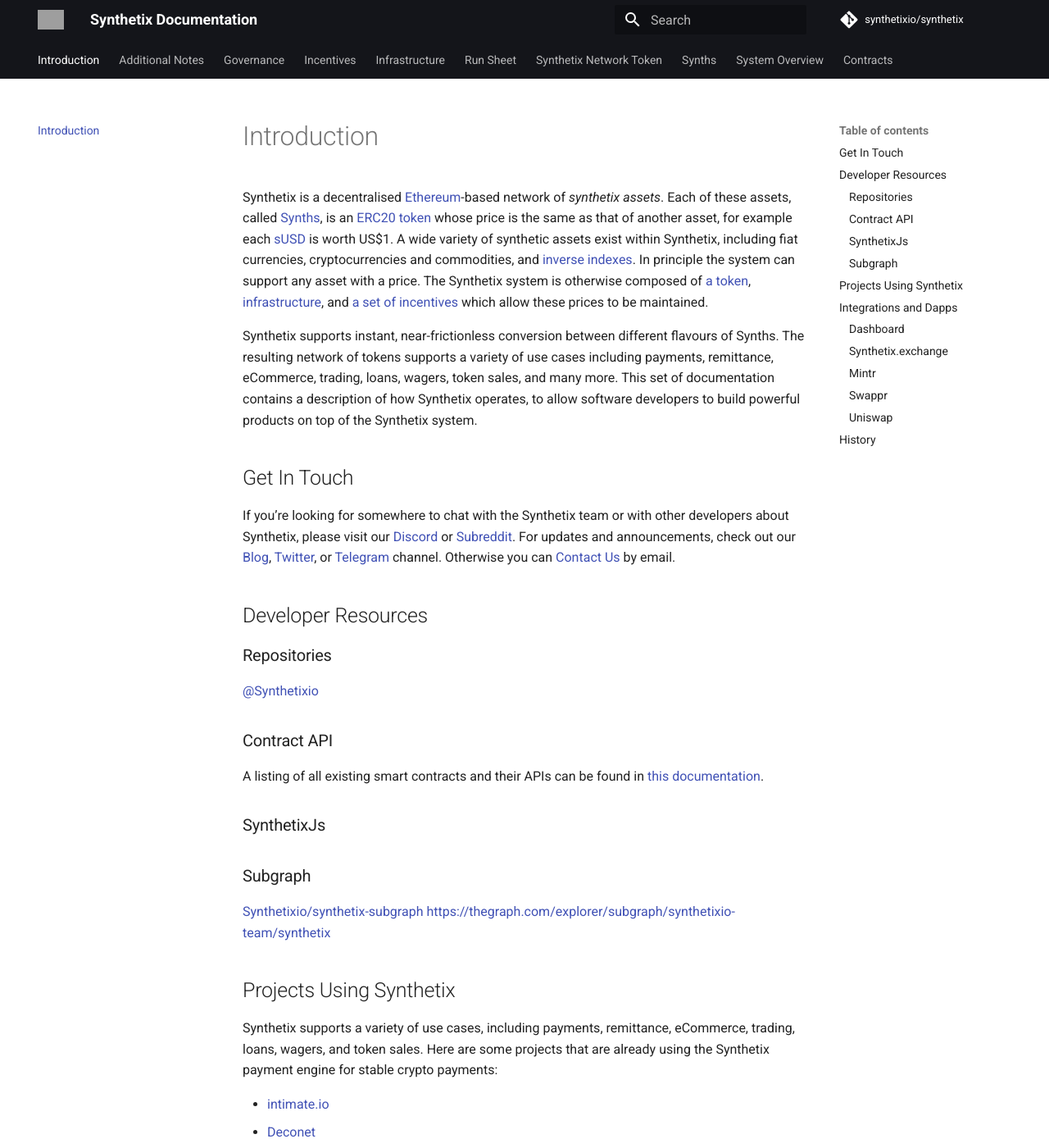
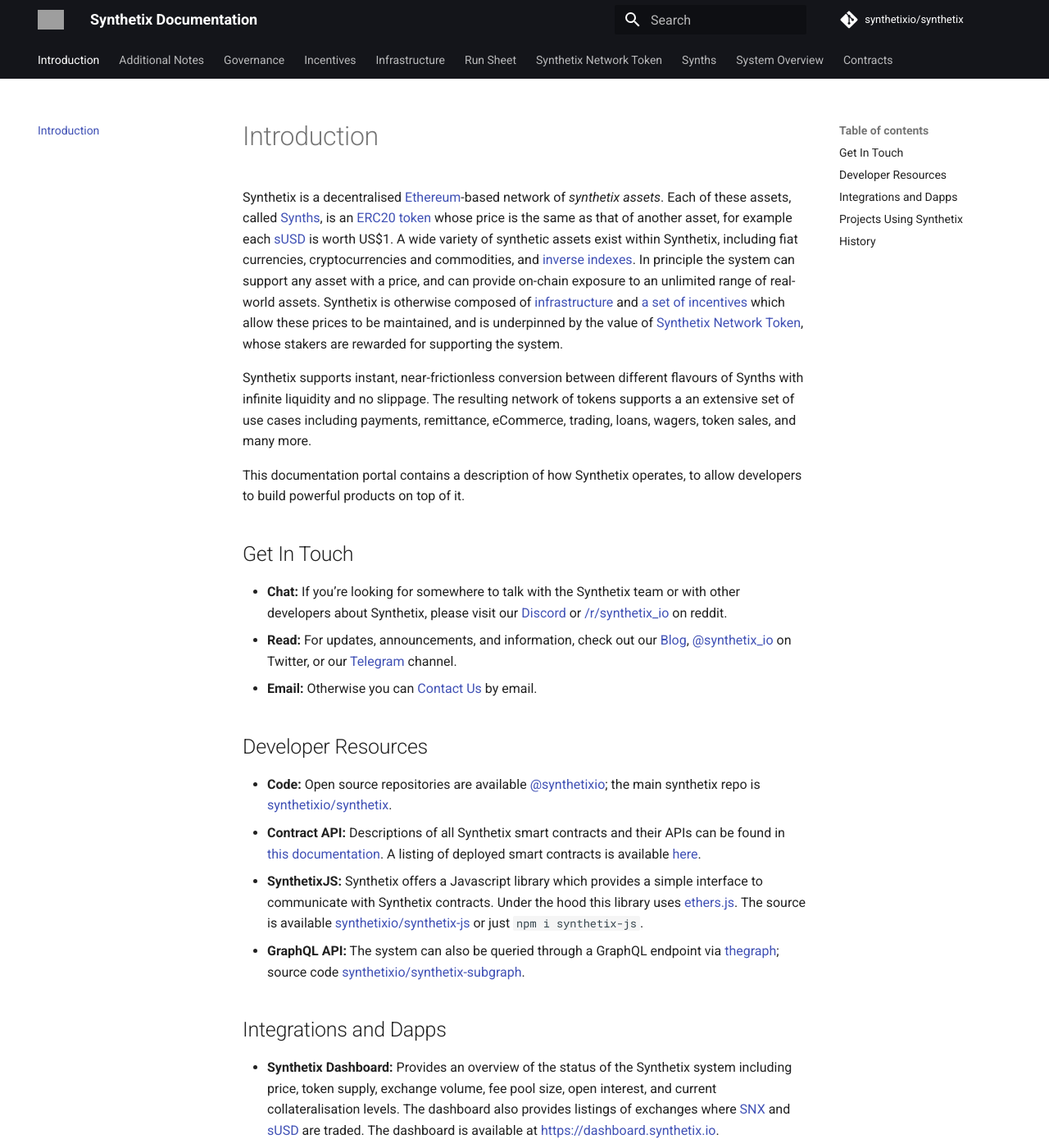
Before and after one commit to Synthetixio/synthetix, an MkDocs documentation site: the page built from docs/index.md, in a window 1280 px wide and 1400 px high. Shown: the whole window at 82% size. Built offline with MkDocs 1.6.1 and Material for MkDocs 9.7.7, drawn with Linux system fonts in a browser that asks for light colours; comment, search, counter and statistics services are not loaded; some of the changed text lies outside the part shown; grey boxes are pictures that could not be loaded.

Commit message:
Flesh out introduction.

```diff
--- a/docs/index.md
+++ b/docs/index.md
@@ -1,36 +1,38 @@
 # Introduction
 
-Synthetix is a decentralised [Ethereum](https://www.ethereum.org/)-based network of *synthetix assets*. Each of these assets, called [Synths](synths.md), is an [ERC20 token](https://theethereum.wiki/w/index.php/ERC20_Token_Standard) whose price is the same as that of another asset, for example each [sUSD](https://etherscan.io/token/0x57ab1e02fee23774580c119740129eac7081e9d3) is worth US$1. A wide variety of synthetic assets exist within Synthetix, including fiat currencies, cryptocurrencies and commodities, and [inverse indexes](synths.md#inverse-syths). In principle the system can support any asset with a price.
-The Synthetix system is otherwise composed of [a token](synthetix-network-token.md), [infrastructure](infrastructure.md), and [a set of incentives](incentives.md) which allow these prices to be maintained.
+Synthetix is a decentralised [Ethereum](https://www.ethereum.org/)-based network of *synthetix assets*. Each of these assets, called [Synths](synths.md), is an [ERC20 token](https://theethereum.wiki/w/index.php/ERC20_Token_Standard) whose price is the same as that of another asset, for example each [sUSD](https://etherscan.io/token/0x57ab1e02fee23774580c119740129eac7081e9d3) is worth US$1. A wide variety of synthetic assets exist within Synthetix, including fiat currencies, cryptocurrencies and commodities, and [inverse indexes](synths.md#inverse-syths). In principle the system can support any asset with a price, and can provide on-chain exposure to an unlimited range of real-world assets.
+Synthetix is otherwise composed of [infrastructure](infrastructure.md) and [a set of incentives](incentives.md) which allow these prices to be maintained, and is underpinned by the value of [Synthetix Network Token](synthetix-network-token.md), whose stakers are rewarded for supporting the system.
 
-Synthetix supports instant, near-frictionless conversion between different flavours of Synths. The resulting network of tokens supports a variety of use cases including payments, remittance, eCommerce, trading, loans, wagers, token sales, and many more.
-This set of documentation contains a description of how Synthetix operates, to allow software developers to build powerful products on top of the Synthetix system.
+Synthetix supports instant, near-frictionless conversion between different flavours of Synths with infinite liquidity and no slippage. The resulting network of tokens supports a an extensive set of use cases including payments, remittance, eCommerce, trading, loans, wagers, token sales, and many more.
+
+This documentation portal contains a description of how Synthetix operates, to allow developers to build powerful products on top of it.
 
 ## Get In Touch
 
-If you’re looking for somewhere to chat with the Synthetix team or with other developers about Synthetix, please visit our [Discord](https://discordapp.com/invite/AEdUHzt) or [Subreddit](https://reddit.com/r/synthetix_io).
-For updates and announcements, check out our [Blog](https://blog.synthetix.io/), [Twitter](https://twitter.com/synthetix_io), or [Telegram](https://t.me/havven_news) channel. Otherwise you can [Contact Us](https://www.synthetix.io/contact-us) by email.
+* **Chat:** If you’re looking for somewhere to talk with the Synthetix team or with other developers about Synthetix, please visit our [Discord](https://discordapp.com/invite/AEdUHzt) or [/r/synthetix_io](https://reddit.com/r/synthetix_io) on reddit.
+* **Read:** For updates, announcements, and information, check out our [Blog](https://blog.synthetix.io/), @twitter:synthetix_io on Twitter, or our [Telegram](https://t.me/havven_news) channel.
+* **Email:** Otherwise you can [Contact Us](https://www.synthetix.io/contact-us) by email.
 
 ## Developer Resources
 
-### Repositories
+* **Code:** Open source repositories are available @synthetixio; the main synthetix repo is @synthetixio/synthetix.
+* **Contract API:** Descriptions of all Synthetix smart contracts and their APIs can be found in [this documentation](contracts). A listing of deployed smart contracts is available [here](contracts/#deployed-contracts).
+* **SynthetixJS:** Synthetix offers a Javascript library which provides a simple interface to communicate with Synthetix contracts. Under the hood this library uses [ethers.js](https://github.com/ethers-io/ethers.js). The source is available @synthetixio/synthetix-js or just `npm i synthetix-js`.
+* **GraphQL API:** The system can also be queried through a GraphQL endpoint via [thegraph](https://thegraph.com/explorer/subgraph/synthetixio-team/synthetix); source code @synthetixio/synthetix-subgraph.
 
-https://github.com/Synthetixio
+## Integrations and Dapps
 
-### Contract API
+* **Synthetix Dashboard:** Provides an overview of the status of the Synthetix system including price, token supply, exchange volume, fee pool size, open interest, and current collateralisation levels. The dashboard also provides listings of exchanges where [SNX](https://dashboard.synthetix.io/buy-snx) and [sUSD](https://dashboard.synthetix.io/buy-susd) are traded. The dashboard is available at [https://dashboard.synthetix.io](https://dashboard.synthetix.io).
+* **Synthetix.exchange:** The [Synthetix Exchange](https://synthetix.exchange) allows users to trade synths, and to buy sUSD with ether. The synthetix exchange has also played host to [trading competitions](https://blog.synthetix.io/synthetix-exchange-trading-competition-v3/) offering SNX prizes to the most successful participants.
+* **Mintr:** [Mintr](https://mintr.synthetix.io/) is a dApp for SNX holders to participate in the Synthetix Network. Using Mintr, users can mint and burn Synths, monitor their collateralisation levels, buy and sell sUSD through the [Depot](contracts/Depot.md), claim their staking rewards, and vest any SNX they have accrued from the token sale or by staking.
+* **UniSwap:** Synthetix uses [UniSwap](https://uniswap.exchange/swap/0x42456D7084eacF4083f1140d3229471bbA2949A8) to provide liquidity to the Synthetix ecosystem, and acts as an on-ramp/off-ramp for the Synth market. Users who provide ETH/sETH are provided with [staking rewards] as [part of the Synthetix protocol](https://sips.synthetix.io/sips/sip-8). This is discussed further in [this blog post](https://blog.synthetix.io/uniswap-seth-pool-incentives/).
 
-A listing of all existing smart contracts and their APIs can be found in [this documentation](contracts).
-
-### SynthetixJs
-
-### Subgraph
-
-https://github.com/Synthetixio/synthetix-subgraph
-https://thegraph.com/explorer/subgraph/synthetixio-team/synthetix
+!!! bug
+    The Depot description text on Mintr still links to swappr.io, but should link to synthetix.exchange
 
 ## Projects Using Synthetix
 
-Synthetix supports a variety of use cases, including payments, remittance, eCommerce, trading, loans, wagers, and token sales. Here are some projects that are already using the Synthetix payment engine for stable crypto payments:
+Apart from Synthetix's own platforms, there are already a number of projects using the Synthetix payment engine for stable crypto payments and other use cases:
 
 * [intimate.io](https://intimate.io/)
 * [Deconet](https://payout.team/)
@@ -41,33 +43,18 @@
 * [Media Protocol](https://medium.com/@mediaprotocolsm)
 * [ARAW](https://arawtoken.io/)
 
+As the [DeFi network](https://defi.network/) gains more traction we only expect this set of projects to expand.
+
 !!! caution "?"
     Media Protocol looks dead. Should this be removed?
 
 !!! todo
     Add logos for each of these projects and change to a grid layout with cards.
 
-## Integrations and Dapps
+## History
 
-### Dashboard
-
-https://dashboard.synthetix.io
-
-### Synthetix.exchange
-
-https://synthetix.exchange
-
-### Mintr
-
-https://mintr.synthetix.io/
-
-### Swappr
-
-https://swappr.io/
-
-### Uniswap
-
-## History
+!!! TODO
+    Flesh this out.
 
 * Havven
     * eUSD
```
Also changed, not shown: other parts of docs/index.md (+1 -0 lines), docs/contracts/index.md (+2 -0 lines).
